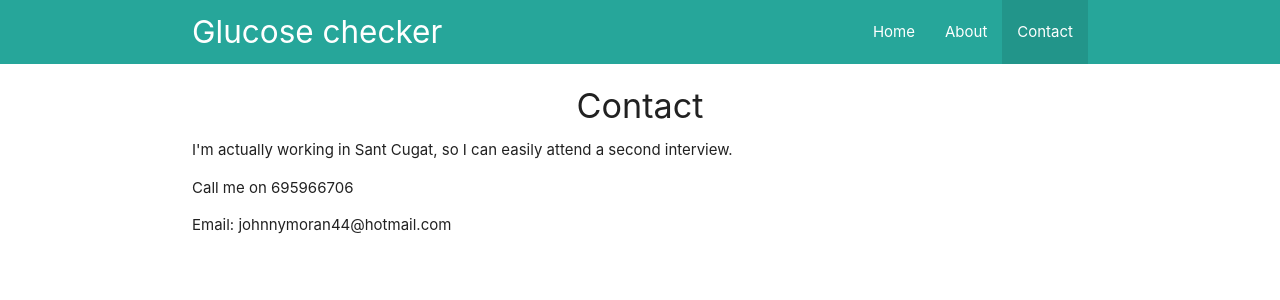
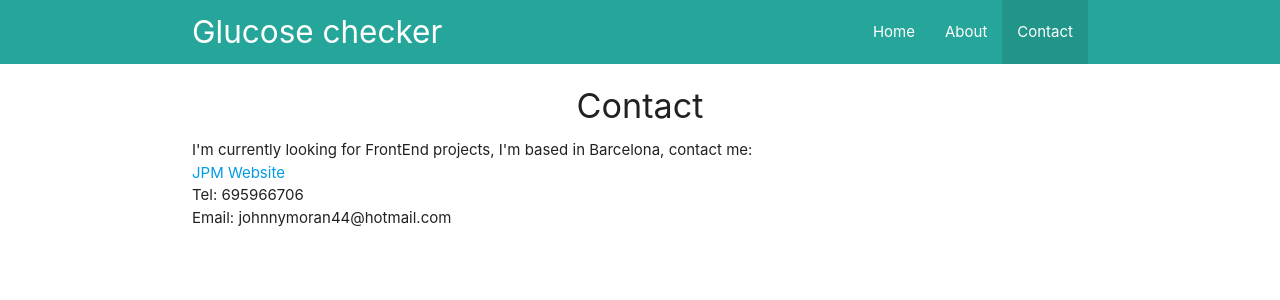
Before and after one commit to artworkjpm/roche-app-jm, a React (Create React App) app: page /contact in a window 1280 px wide. Shown: the top 300 px of the page. Built offline with nearby package versions, Linux system fonts and the light colour scheme.

Commit message:
Update Contact.js

```diff
--- a/src/components/Contact.js
+++ b/src/components/Contact.js
@@ -4,10 +4,11 @@ const Contact = props => {
   return (
     <div className="container">
       <h4 className="center">Contact</h4>
-      <p>I'm actually working in Sant Cugat, so I can easily attend a second interview. </p>
+      <p>I'm currently looking for FrontEnd projects, I'm based in Barcelona, contact me: <br />
 
-      <p>Call me on 695966706</p>
-      <p>Email: johnnymoran44@hotmail.com</p>
+        <a href="https://jpm.netlify.com" target="_blank">JPM Website</a> <br />
+        Tel: 695966706 <br />
+        Email: johnnymoran44@hotmail.com</p>
     </div>
   );
 };
```
